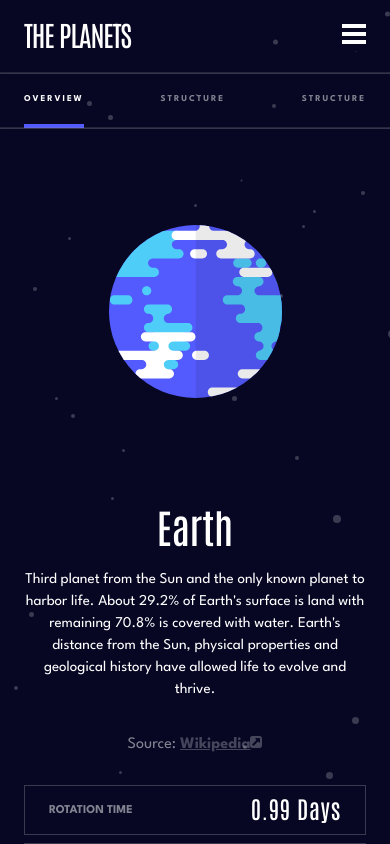
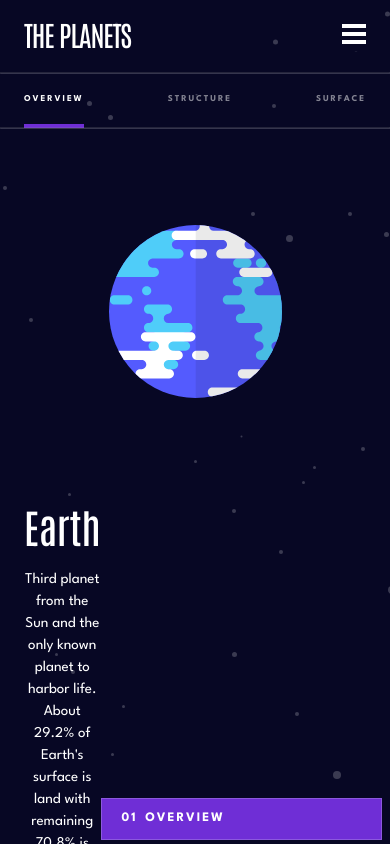
Before and after one commit to Th0rnike/planets-site-project, a React (Vite) app: page /Earth in a window 390 px wide. Both pictures are taken after a click on the element 354 px from the left and 34 px from the top of the page. Shown: the top 844 px of the page. Built offline with nearby package versions, Linux system fonts and the light colour scheme.

Commit message:
navbar added in the tablet mode. next to set active tab and highlight it

```diff
--- /dev/null
+++ b/src/components/BottomNavbar.tsx
@@ -0,0 +1,80 @@
+import { Link } from "react-router-dom";
+import styled from "styled-components";
+
+interface Props {
+  activeTab: string;
+  planetName: string;
+}
+
+export default function BottomNavbar(props: Props) {
+  const { activeTab, planetName } = props;
+  return (
+    <BottomNavContainer>
+      <LinkElement planetName={planetName} to={"#"}>
+        <Number>01</Number>
+        <Text>overview</Text>
+      </LinkElement>
+      <LinkElement planetName={planetName} to={"#"}>
+        <Number>02</Number>
+        <Text>structure</Text>
+      </LinkElement>
+      <LinkElement planetName={planetName} to={"#"}>
+        <Number>03</Number>
+        <Text>surface</Text>
+      </LinkElement>
+    </BottomNavContainer>
+  );
+}
+
+const BottomNavContainer = styled.div`
+  display: flex;
+  flex-direction: column;
+`;
+
+interface Prop {
+  planetName: string;
+}
+
+const LinkElement = styled(Link)<Prop>`
+  text-decoration: none;
+  color: ${({ theme }) => theme.styles.pallete.white};
+  text-transform: uppercase;
+  padding: 7px 0 8px 20px;
+  border: 1px solid rgba(255, 255, 255, 0.2);
+  display: flex;
+  align-items: center;
+  width: 281px;
+  margin-bottom: 16px;
+  background-color: ${(props) => {
+    const { planetName } = props;
+    if (planetName === "Mercury") return props.theme.styles.pallete.moonstone;
+    if (planetName === "Venus") return props.theme.styles.pallete.indianYellow;
+    if (planetName === "Earth") return props.theme.styles.pallete.blueViolet;
+    if (planetName === "Mars") return props.theme.styles.pallete.cinnabar;
+    if (planetName === "Jupiter") return props.theme.styles.pallete.cgRed;
+    if (planetName === "Saturn") return props.theme.styles.pallete.flame;
+    if (planetName === "Uranus")
+      return props.theme.styles.pallete.lightSeaGreen;
+    if (planetName === "Neptune")
+      return props.theme.styles.pallete.ultramarineBlue;
+  }};
+`;
+
+const Number = styled.span`
+  font-family: ${({ theme }) => theme.styles.fonts.spartanFont};
+  font-size: 13px;
+  font-weight: 700;
+  line-height: 25px;
+  letter-spacing: 1.93px;
+  text-align: left;
+  padding-right: 8px;
+`;
+
+const Text = styled.span`
+  font-family: ${({ theme }) => theme.styles.fonts.spartanFont};
+  font-size: 13px;
+  font-weight: 700;
+  line-height: 25px;
+  letter-spacing: 1.93px;
+  text-align: left;
+`;
--- a/src/components/Information.tsx
+++ b/src/components/Information.tsx
@@ -4,7 +4,6 @@ interface Props {
   activeTab: string;
   planetName: string;
   imageUrl: string;
-  setActiveTab: (val: string) => void;
   planetInfo: {
     name: string;
     overview: {
--- a/src/components/TabContent.tsx
+++ b/src/components/TabContent.tsx
@@ -1,4 +1,5 @@
 import styled from "styled-components";
+import BottomNavbar from "./BottomNavbar";
 
 interface Props {
   activeTab: string;
@@ -25,7 +26,7 @@ interface Props {
 export default function TabContent(props: Props) {
   const OVERVIEW = "overview";
   const STRUCTURE = "structure";
-  const SURFACE = "geology";
+  const SURFACE = "surface";
   const { activeTab, imageUrl, planetInfo, planetName, sourceIcon } = props;
 
   const getTabContent = () => {
@@ -62,16 +63,21 @@ export default function TabContent(props: Props) {
         <ImageContainer image={planetName || ""}>
           <PlanetImage src={imageUrl} alt="planet image" />
         </ImageContainer>
+        <Current>
+          <CurrentLeft>
             <Name>{planetName}</Name>
-        <div>
             <Content>{tabContent.content}</Content>
             <SourceDiv>
               <SrcText>
-              Source: <Wikipedia href={tabContent.source}>Wikipedia</Wikipedia>
+                Source:{" "}
+                <Wikipedia href={tabContent.source}>Wikipedia</Wikipedia>
                 <img src={sourceIcon} alt="source icon" />
               </SrcText>
             </SourceDiv>
-        </div>
+          </CurrentLeft>
+
+          <BottomNavbar activeTab={activeTab} planetName={planetName} />
+        </Current>
       </div>
     </div>
   );
@@ -128,6 +134,10 @@ const Content = styled.p`
   line-height: 22px;
   text-align: center;
   margin: 16px 0 32px;
+
+  @media screen and (min-width: 768px) {
+    text-align: left;
+  }
 `;
 
 const SourceDiv = styled.div`
@@ -154,3 +164,16 @@ const Wikipedia = styled.a`
   line-height: 25px;
   text-align: left;
 `;
+
+const Current = styled.div`
+  display: flex;
+  align-items: center;
+  justify-content: space-between;
+`;
+
+const CurrentLeft = styled.div`
+  display: flex;
+  flex-direction: column;
+  align-items: flex-start;
+  width: 47%;
+`;
--- a/src/components/Navbar.tsx
+++ b/src/components/TopNavbar.tsx
@@ -8,7 +8,7 @@ interface navProps {
   planetName: string;
 }
 
-export default function NavbarComponent(props: navProps) {
+export default function TopNavbar(props: navProps) {
   const { activeTab, setActiveTab, planetName } = props;
   const handleChange = (tab: string) => {
     setActiveTab(tab);
@@ -32,7 +32,7 @@ export default function NavbarComponent(props: navProps) {
         </InfoLinks>
         <InfoLinks to={"#"} onClick={() => handleChange("surface")}>
           <Tab style={{ opacity: activeTab === "surface" ? 1 : 0.5 }}>
-            structure
+            surface
             {activeTab === "surface" && <BottomLine planetName={planetName} />}
           </Tab>
         </InfoLinks>
@@ -49,7 +49,7 @@ const MobileNavbar = styled.nav`
   background-repeat: no-repeat;
 
   @media screen and (min-width: 768px) {
-
+    display: none;
   }
 `;
 
@@ -68,21 +68,17 @@ const BottomLine = styled.hr<prop>`
   border: 4px solid
     ${(props) => {
       const { planetName } = props;
-      if (planetName === "Mercury")
-        return props.theme.styles.planetIcons.mercuryIcon;
+      if (planetName === "Mercury") return props.theme.styles.pallete.moonstone;
       if (planetName === "Venus")
-        return props.theme.styles.planetIcons.venusIcon;
-      if (planetName === "Earth")
-        return props.theme.styles.planetIcons.earthIcon;
-      if (planetName === "Mars") return props.theme.styles.planetIcons.marsIcon;
-      if (planetName === "Jupiter")
-        return props.theme.styles.planetIcons.jupiterIcon;
-      if (planetName === "Saturn")
-        return props.theme.styles.planetIcons.saturnIcon;
+        return props.theme.styles.pallete.indianYellow;
+      if (planetName === "Earth") return props.theme.styles.pallete.blueViolet;
+      if (planetName === "Mars") return props.theme.styles.pallete.cinnabar;
+      if (planetName === "Jupiter") return props.theme.styles.pallete.cgRed;
+      if (planetName === "Saturn") return props.theme.styles.pallete.flame;
       if (planetName === "Uranus")
-        return props.theme.styles.planetIcons.uranusIcon;
+        return props.theme.styles.pallete.lightSeaGreen;
       if (planetName === "Neptune")
-        return props.theme.styles.planetIcons.neptuneIcon;
+        return props.theme.styles.pallete.ultramarineBlue;
     }};
   margin-top: 20px;
   border-top-width: 0px;
--- a/src/pages/Planet.tsx
+++ b/src/pages/Planet.tsx
@@ -3,11 +3,11 @@ import { planetProps } from "../types";
 import { useState } from "react";
 import styled, { ThemeProvider } from "styled-components";
 import backgroundStars from "../assets/background-stars.svg";
-import NavbarComponent from "../components/Navbar";
 import { theme } from "../theme";
 import sourceIcon from "../assets/icon-source.svg";
 import Information from "../components/Information";
 import DetailsComponent from "../components/Details";
+import TopNavbar from "../components/TopNavbar";
 
 const Planet = (props: planetProps) => {
   const [activeTab, setActiveTab] = useState("overview");
@@ -30,7 +30,7 @@ const Planet = (props: planetProps) => {
   return (
     <ThemeProvider theme={theme}>
       <div>
-        <NavbarComponent
+        <TopNavbar
           planetName={planetName || ""}
           activeTab={activeTab}
           setActiveTab={setActiveTab}
@@ -43,9 +43,7 @@ const Planet = (props: planetProps) => {
             planetInfo={planetInfo}
             planetName={planetName || ""}
             sourceIcon={sourceIcon}
-            setActiveTab={setActiveTab}
           />
-
           <DetailsComponent planetInfo={planetInfo} />
         </MobilePadding>
       </div>
```
Lines whose indentation alone changed are shown as unchanged.
